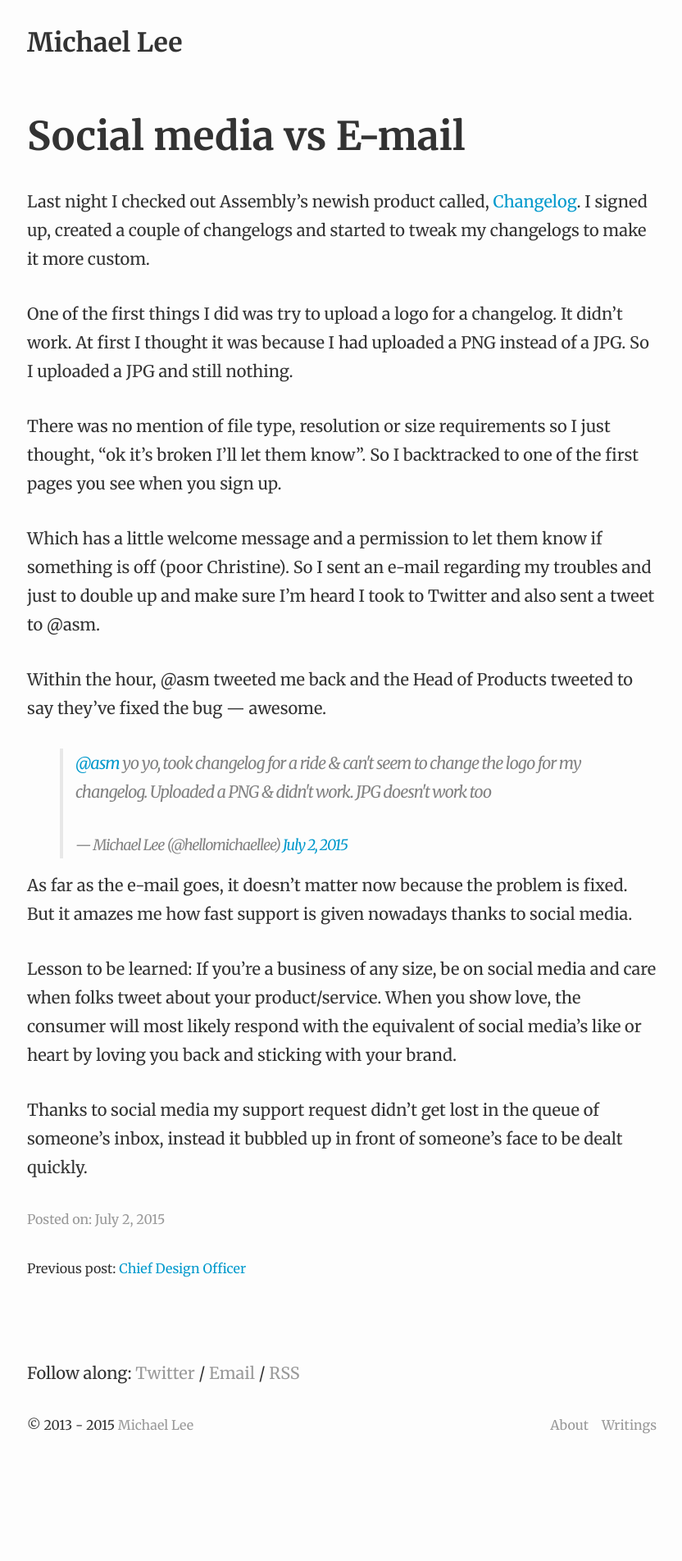
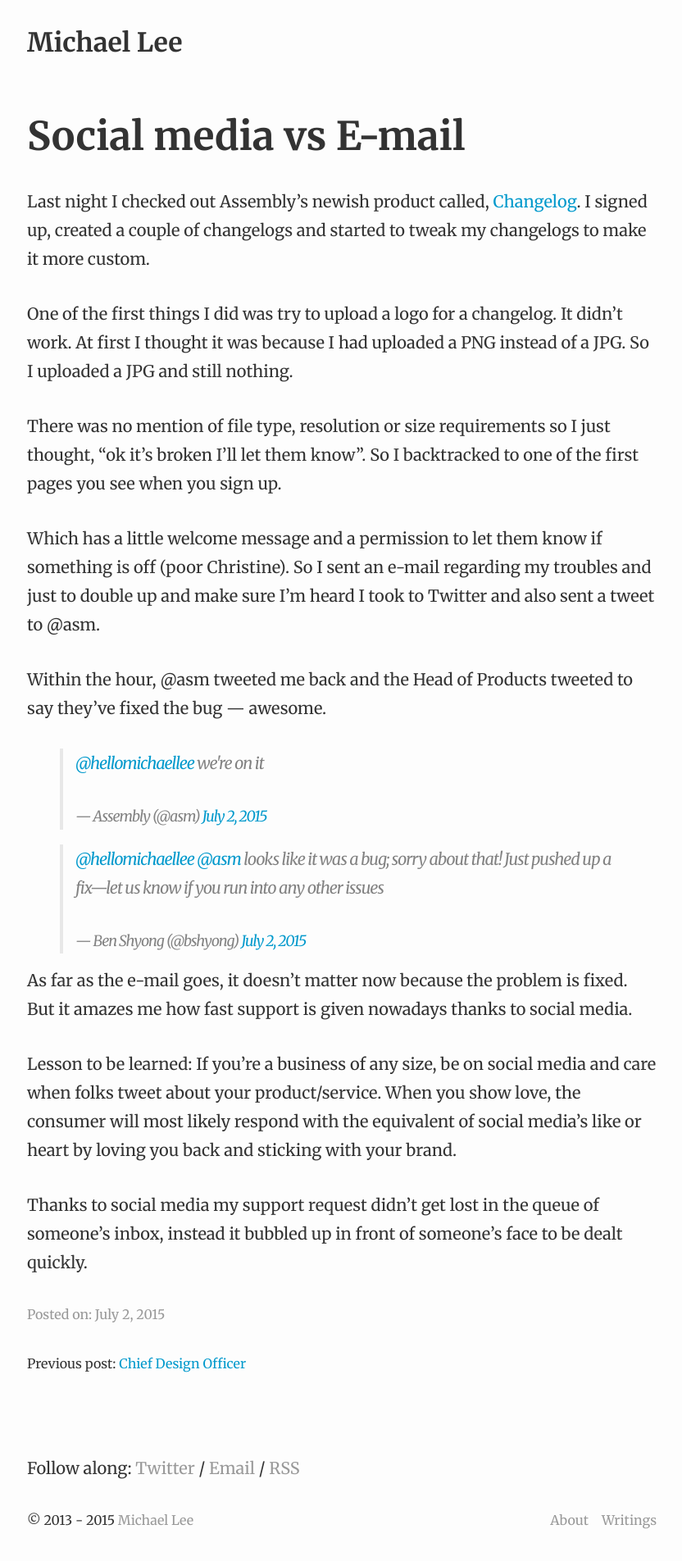
Before and after one commit to michaellee/old-michaelsoolee.com, a Jekyll site: the page built from _posts/2015-07-02-social-media-vs-email.md, in a window 1280 px wide. Shown: the whole page at 82% size, without its empty margins (223-1055 px from the left). Built offline with Jekyll 4.4.1, drawn with Linux system fonts in a browser that asks for light colours; comment, search, counter and statistics services are not loaded; before the commit the page ends 1788 px from its top, so only the background shows below that.

Commit message:
Update 2015-07-02-social-media-vs-email.md

```diff
--- a/_posts/2015-07-02-social-media-vs-email.md
+++ b/_posts/2015-07-02-social-media-vs-email.md
@@ -14,7 +14,9 @@
 
 Within the hour, @asm tweeted me back and the Head of Products tweeted to say they've fixed the bug &mdash; awesome.
 
-<blockquote class="twitter-tweet" lang="en"><p lang="en" dir="ltr"><a href="https://twitter.com/asm">@asm</a> yo yo, took changelog for a ride &amp; can&#39;t seem to change the logo for my changelog. Uploaded a PNG &amp; didn&#39;t work. JPG doesn&#39;t work too</p>&mdash; Michael Lee (@hellomichaellee) <a href="https://twitter.com/hellomichaellee/status/616449018244255744">July 2, 2015</a></blockquote>
+<blockquote class="twitter-tweet" lang="en"><p lang="en" dir="ltr"><a href="https://twitter.com/hellomichaellee">@hellomichaellee</a> we&#39;re on it</p>&mdash; Assembly (@asm) <a href="https://twitter.com/asm/status/616458625884684288">July 2, 2015</a></blockquote>
+
+<blockquote class="twitter-tweet" lang="en"><p lang="en" dir="ltr"><a href="https://twitter.com/hellomichaellee">@hellomichaellee</a> <a href="https://twitter.com/asm">@asm</a> looks like it was a bug; sorry about that! Just pushed up a fix—let us know if you run into any other issues</p>&mdash; Ben Shyong (@bshyong) <a href="https://twitter.com/bshyong/status/616459133575794688">July 2, 2015</a></blockquote>
 <script async src="//platform.twitter.com/widgets.js" charset="utf-8"></script>
 
 As far as the e-mail goes, it doesn't matter now because the problem is fixed. But it amazes me how fast support is given nowadays thanks to social media.
```
